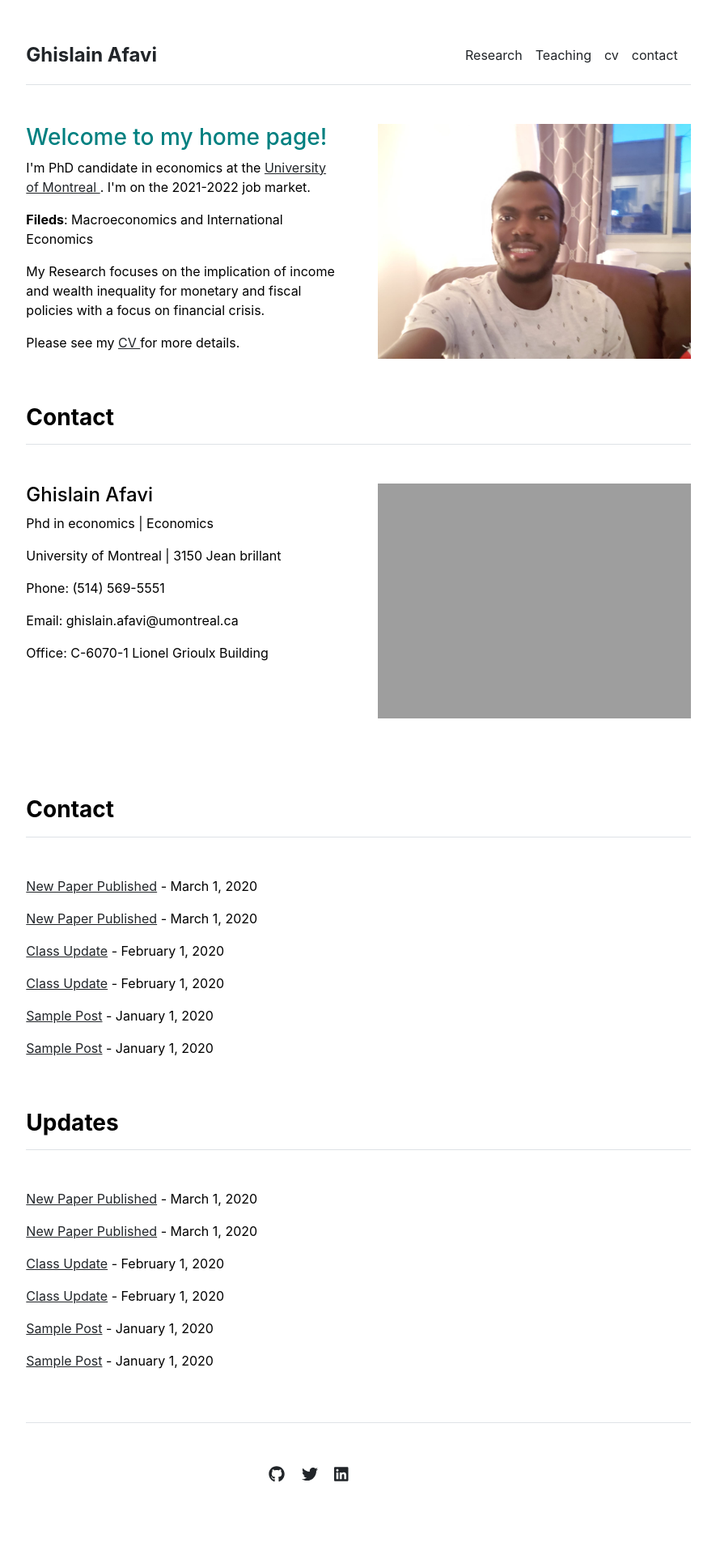
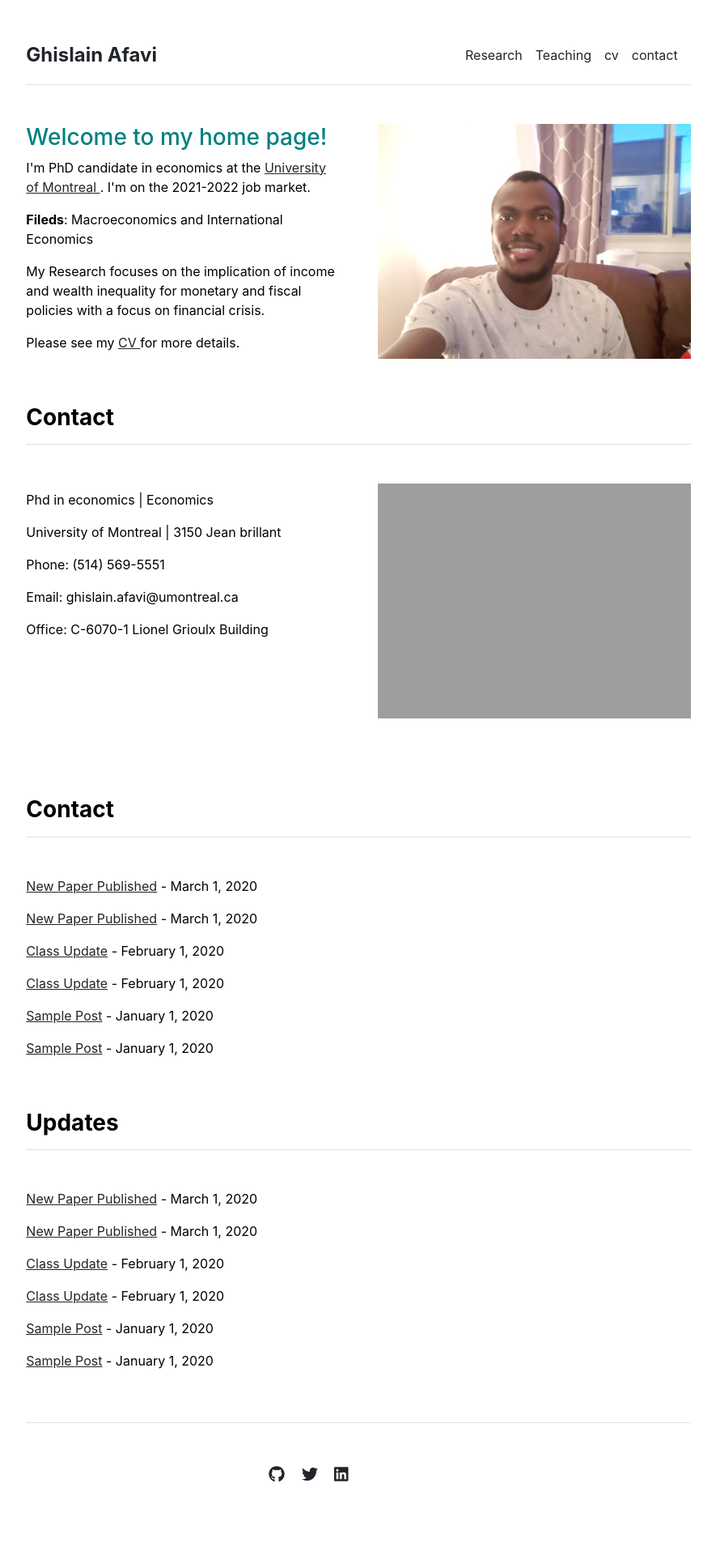
Before and after one commit to ghislainafavi/ghislainafavi.github.io, a Jekyll site: the page built from index.md, in a window 1280 px wide. Shown: the whole page at 81% size, without its empty margins (197-1082 px from the left). Built offline with Jekyll 4.4.1, drawn with Linux system fonts in a browser that asks for light colours.

Commit message:
Update settings.yml

```diff
--- a/_data/settings.yml
+++ b/_data/settings.yml
@@ -15,4 +15,4 @@ social:
 - {icon: 'linkedin', link: 'https://www.linkedin.com/in/afavi-ghislain-5379b8a7/'}
 
 contacts:
-- {name: 'Ghislain Afavi ', title: 'Phd in economics', department: 'Economics', institution: 'University of Montreal', institution_address: '3150 Jean brillant', phone: '(514) 569-5551', email: 'ghislain.afavi@umontreal.ca', office: 'C-6070-1 Lionel Grioulx Building', image: 'assets/img/contact.jpg'}
+- {Email: 'ghislain.afavi@umontreal.ca ', title: 'Phd in economics', department: 'Economics', institution: 'University of Montreal', institution_address: '3150 Jean brillant', phone: '(514) 569-5551', email: 'ghislain.afavi@umontreal.ca', office: 'C-6070-1 Lionel Grioulx Building', image: 'assets/img/contact.jpg'}
```
